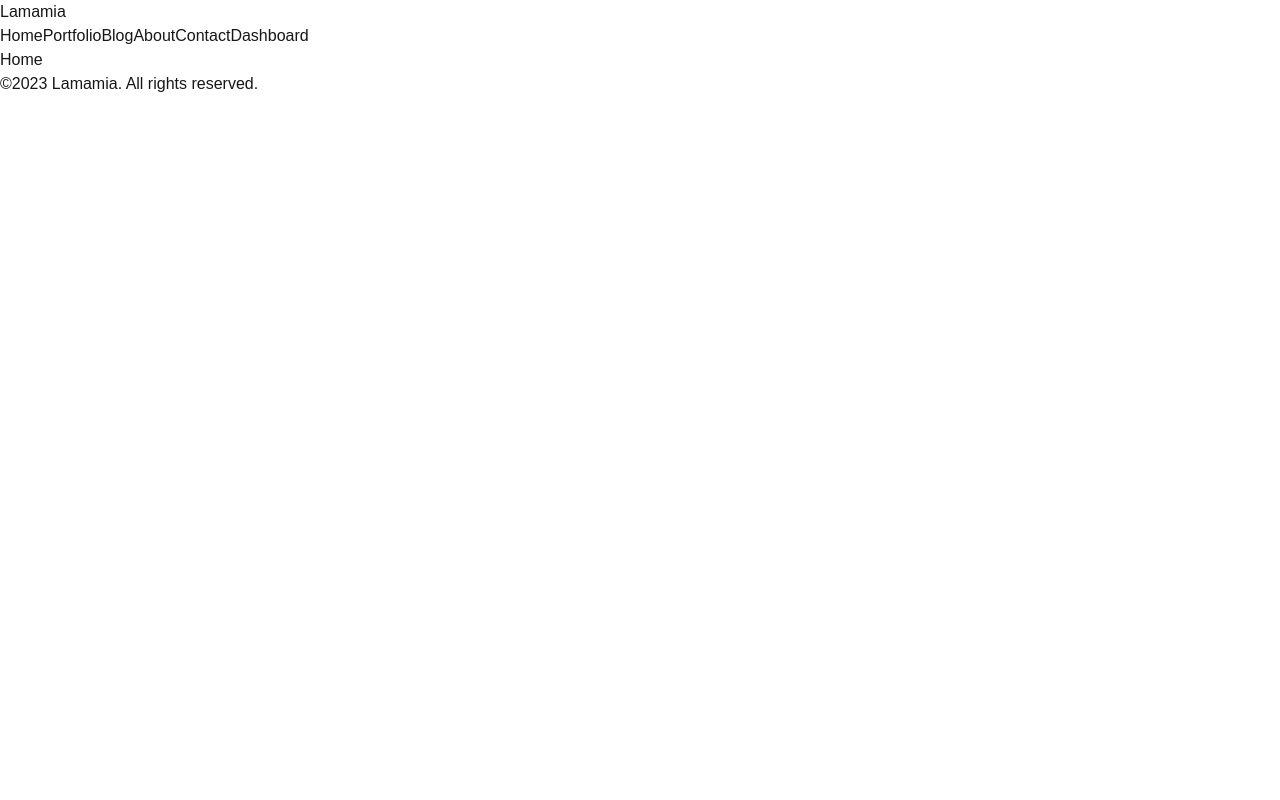
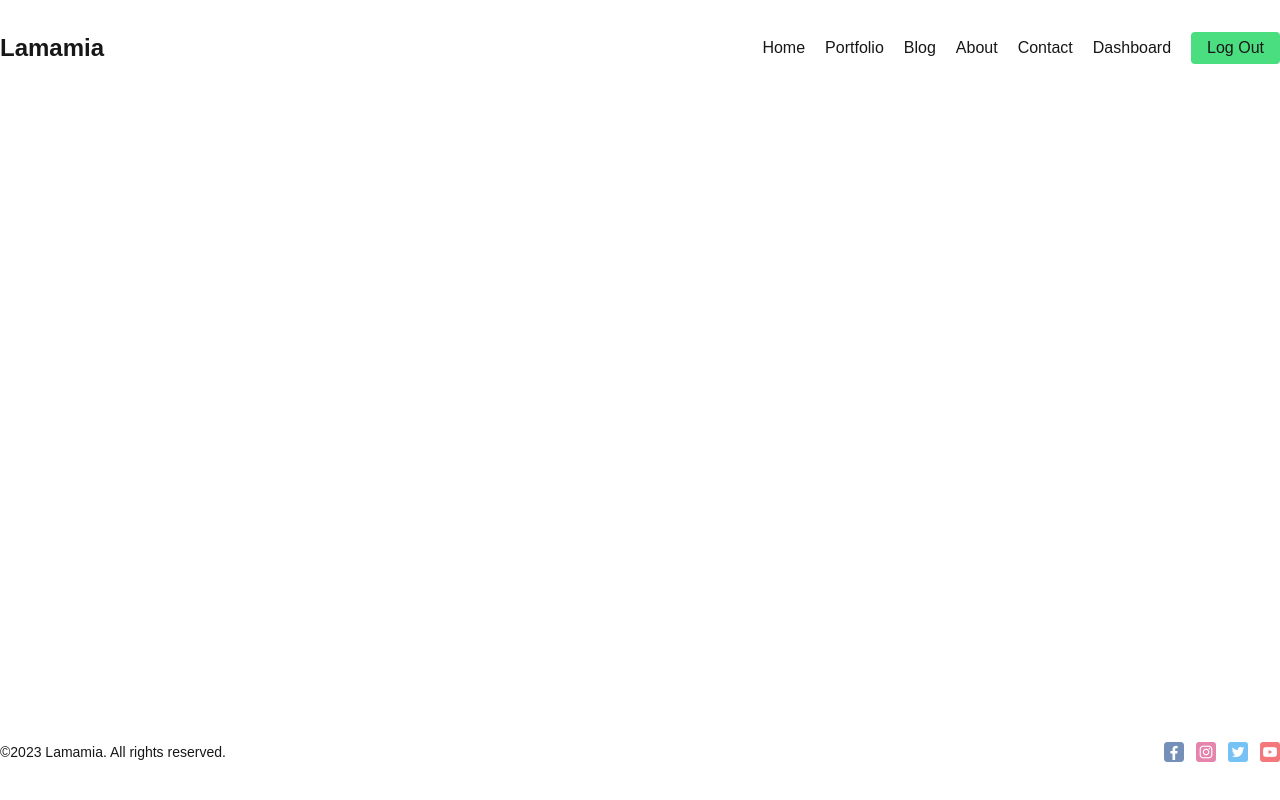
Before and after one commit to kawsaruddin450/lamamia-org, a Next.js app: page / in a window 1280 px wide. Built offline with nearby package versions, Linux system fonts and the light colour scheme.

Commit message:
header and footer design

```diff
--- a/app/layout.js
+++ b/app/layout.js
@@ -25,9 +25,11 @@ export default function RootLayout({ children }) {
       <body
         className={`${geistSans.variable} ${geistMono.variable} antialiased`}
       >
-        <NavBar></NavBar>
-        {children}
-        <Footer></Footer>
+        <div className="container mx-auto min-h-screen flex flex-col justify-between">
+          <NavBar></NavBar>
+          {children}
+          <Footer></Footer>
+        </div>
       </body>
     </html>
   );
--- a/app/page.jsx
+++ b/app/page.jsx
@@ -3,7 +3,8 @@ import Image from "next/image";
 export default function Home() {
   return (
     <div>
-      Home
+      <div></div>
+      <div></div>
     </div>
   );
 }
--- a/components/footer/Footer.jsx
+++ b/components/footer/Footer.jsx
@@ -1,10 +1,20 @@
 import React from 'react';
+import socialPic1 from "@/public/1.png";
+import socialPic2 from "@/public/2.png";
+import socialPic3 from "@/public/3.png";
+import socialPic4 from "@/public/4.png";
+import Image from 'next/image';
 
 const Footer = () => {
     return (
-        <div>
+        <div className="flex justify-between h-24 items-center text-sm">
             <div>©2023 Lamamia. All rights reserved.</div>
-            <div></div>
+            <div className="flex items-center gap-3">
+                <Image className="w-5 opacity-60 cursor-pointer" src={socialPic1} alt="Facebook" />
+                <Image className="w-5 opacity-60 cursor-pointer" src={socialPic2} alt="Instagram" />
+                <Image className="w-5 opacity-60 cursor-pointer" src={socialPic3} alt="Twitter" />
+                <Image className="w-5 opacity-60 cursor-pointer" src={socialPic4} alt="Youtube" />
+            </div>
         </div>
     );
 };
--- a/components/navbar/NavBar.jsx
+++ b/components/navbar/NavBar.jsx
@@ -1,3 +1,4 @@
+"use client";
 import Link from 'next/link';
 import React from 'react';
 
@@ -36,14 +37,17 @@ const links = [
 
 const NavBar = () => {
     return (
-        <div>
-            <Link href="/">Lamamia</Link>
-            <div>
+        <div className="flex justify-between h-24 items-center">
+            <Link className="font-bold text-2xl" href="/">Lamamia</Link>
+            <div className="flex items-center gap-5">
                 {
                     links.map(link => <Link key={link.id} href={link.url}>
                     {link.title}
                     </Link>)
                 }
+                <button className="px-4 py-1 rounded bg-green-400 cursor-pointer" onClick={()=> console.log("Logged Out")}>
+                    Log Out
+                </button>
             </div>
         </div>
     );
```
